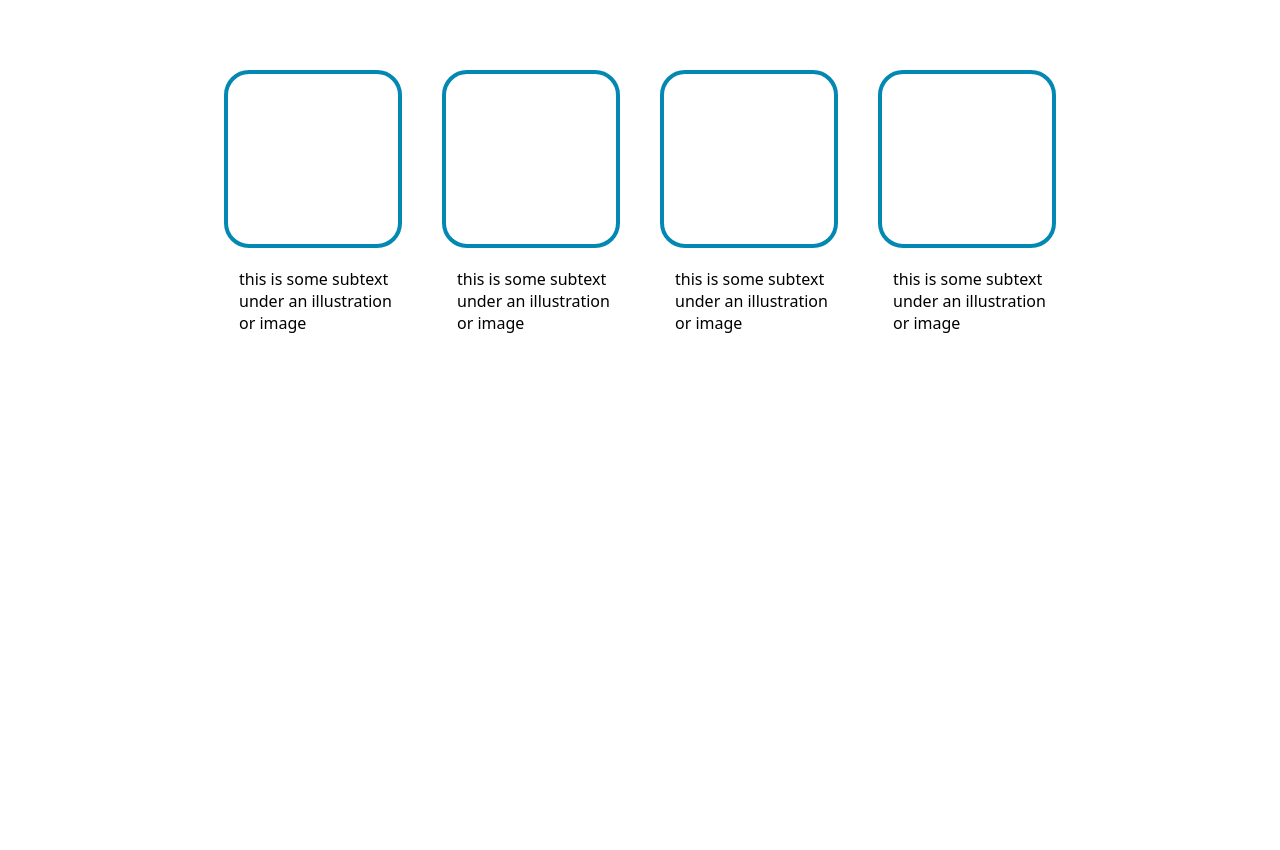
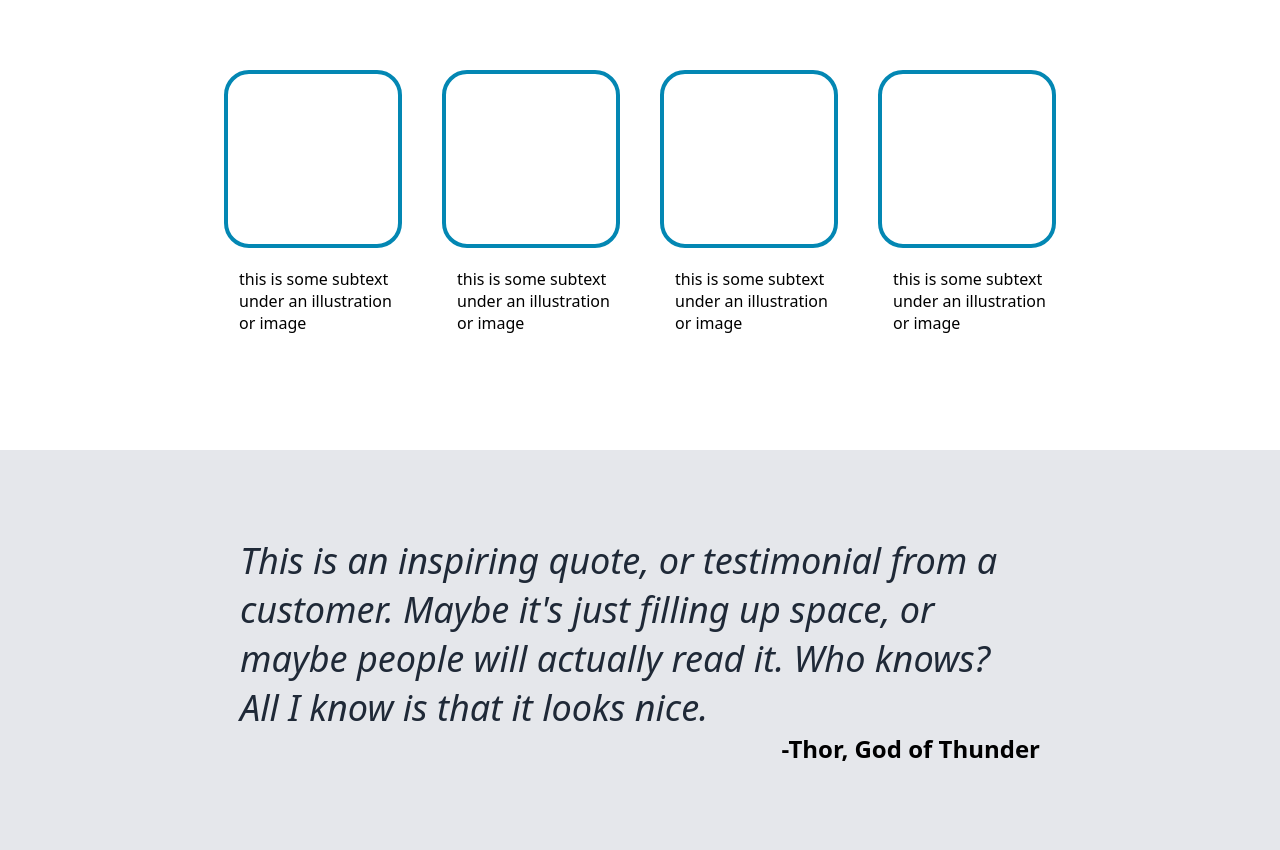
Before and after one commit to nhealing/odin-landing-page, a plain HTML site: page index.html in a window 1280 px wide. Shown: the part 478-1328 px from the top of the page. Before the commit the page ends 928 px from the top, so only its background shows below. Drawn offline with Linux system fonts and the light colour scheme.

Commit message:
Add body-two quote section to html and css

```diff
--- a/index.html
+++ b/index.html
@@ -45,6 +45,13 @@
             <div class="text">this is some subtext under an illustration or image</div>
             </div>
         </div>
+
+        <div class="body-two">
+            <div class="quote-container">
+        <div class="quote">This is an inspiring quote, or testimonial from a customer. Maybe it's just filling up space, or maybe people will actually read it. Who knows? <br>All I know is that it looks nice.</div>
+        <div class="signature">-Thor, God of Thunder</div>
+        </div>
+        </div>
     </div>
     <footer class="footer"></footer>
 
--- a/style.css
+++ b/style.css
@@ -77,9 +77,13 @@ button {
     font-weight: 700;
 }
 
+.body-one {
+    max-height: 400px;
+}
+
 .body-title {
     text-align: center;
-    font-weight: 900;
+    font-weight: 800;
     font-size: 36px;
     color: #1f2937;
     margin-top: 30px;
@@ -107,3 +111,29 @@ button {
     max-width: 170px;
     margin-left: 35px;
 }
+
+.body-two {
+    background-color: #e5e7eb;
+    display: flex;
+    justify-content: center;
+    align-items: center;
+    height: 400px;
+}
+
+.quote {
+    color: #1f2937;
+    font-size: 36px;
+    font-style: italic;
+    font-weight: 300;
+}
+
+.quote-container {
+    max-width: 800px;
+}
+
+.signature {
+    font-size: 24px;
+    font-weight: 800;
+    display: flex;
+    justify-content: flex-end;
+}
```
